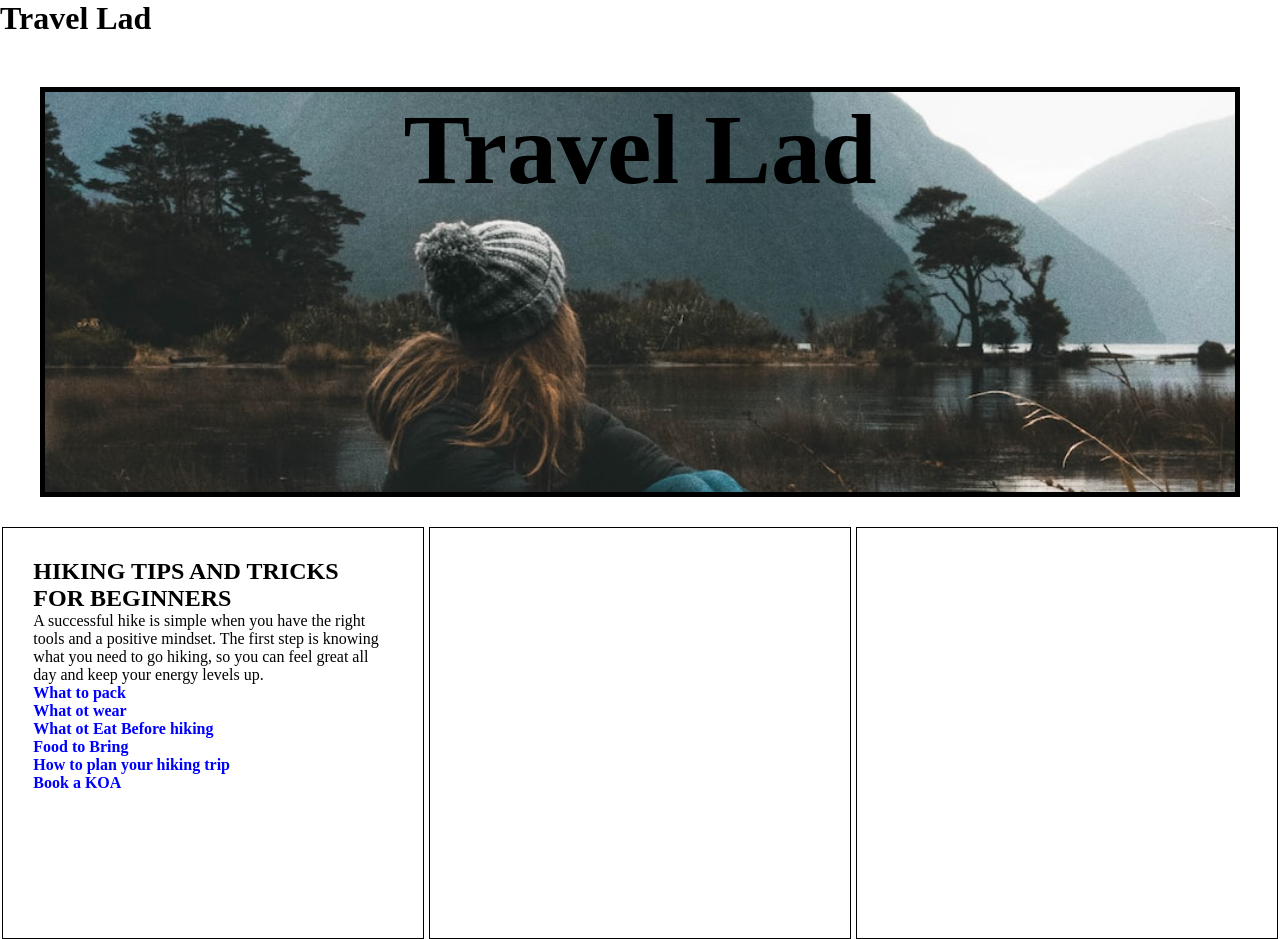
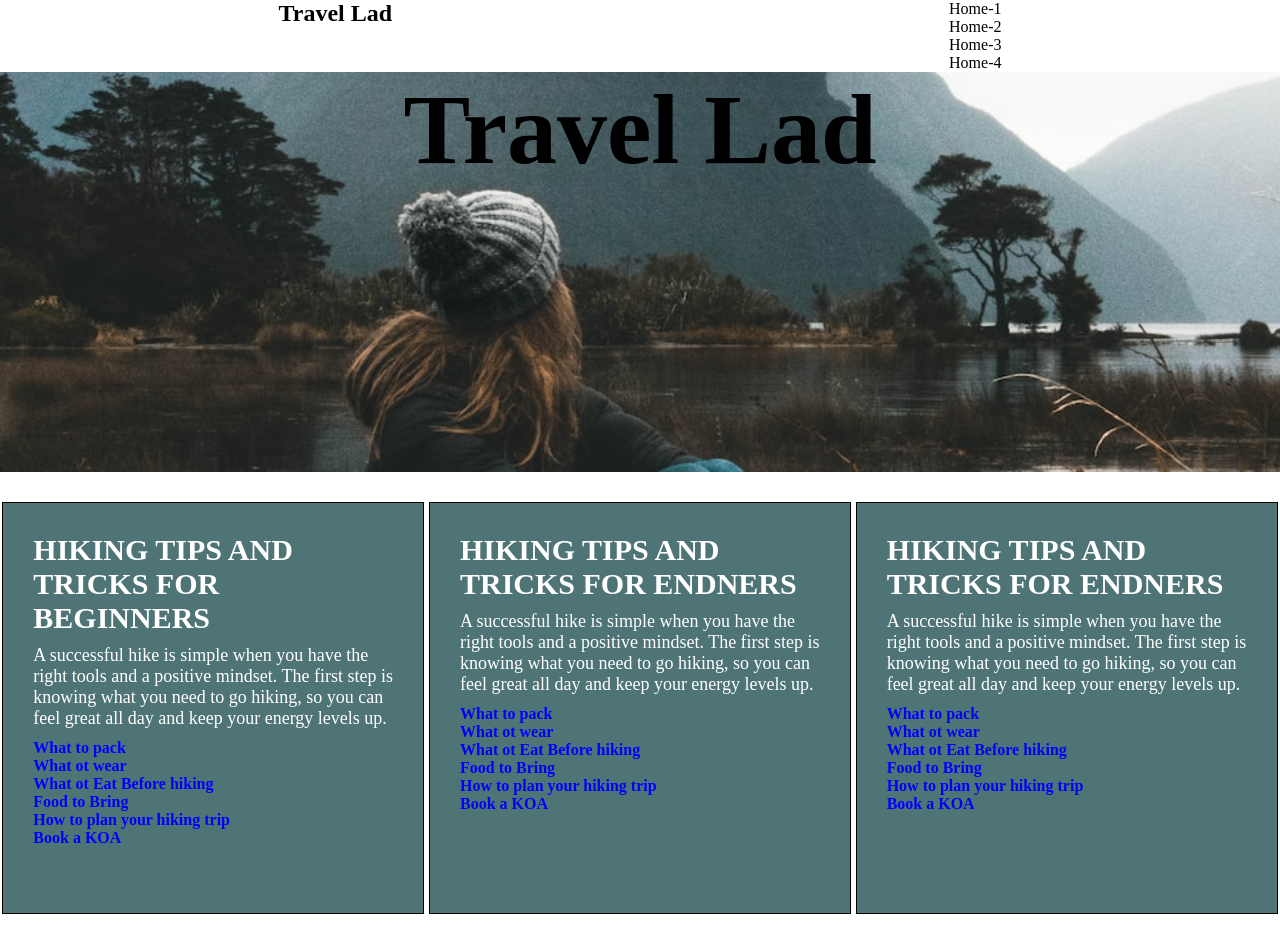
Before and after one commit to Shraban328/travel-vlog-rep, a plain HTML site: page index.html in a window 1280 px wide. After the commit the page ends 914 px from the top, so only its background shows below. Drawn offline with Linux system fonts and the light colour scheme.

Commit message:
added three boxes of tips

```diff
--- a/css/index.css
+++ b/css/index.css
@@ -1,16 +1,20 @@
-*{
-    margin: 0px;
-    padding: 0px;
+* {
+  margin: 0px;
+  padding: 0px;
+}
+.menu-bar {
+  display: flex;
+  justify-content: space-around;
 }
 .cover-pic {
   height: 400px;
   background-image: url(../pictures/photo-1508867743401-21ad68d105b1.jpeg);
   background-position: 50% 65%;
   background-size: cover;
-  margin: 50px 40px 30px;
+  margin: 0px 0px 30px;
   text-align: center;
   font-size: 100px;
-  border: 5px solid black;
+  /* border: 5px solid black; */
 }
 .content-container {
   display: block;
@@ -22,8 +26,22 @@
   height: 350px;
   width: 360px;
   padding: 30px;
+  background-color: rgb(79, 116, 118);
+  color: white;
+}
 .list {
   list-style: none;
   color: blue;
   font-weight: bolder;
+  margin-top: 10px;
 }
+.options {
+  list-style: none;
+}
+.content {
+  margin-top: 10px;
+  font-size: large;
+}
+.heading {
+  font-size: 30px;
+}
--- a/index.html
+++ b/index.html
@@ -9,19 +9,28 @@
   </head>
   <body>
     <header>
-      <div class="logo">
-        <h1>Travel Lad</h1>
-      </div>
-      <div class="menubar"></div>
+      <nav>
+        <div class="menu-bar">
+          <div class="logo">
+            <h1>Travel Lad</h1>
+          </div>
+            <div class="options">
+                <li >Home-1</li>
+                <li >Home-2</li>
+                <li >Home-3</li>
+                <li >Home-4</li>
+              </div>
+      </nav>
     </header>
     <main>
       <div>
         <h1 class="cover-pic">Travel Lad</h1>
       </div>
       <div class="content-container">
+        <!-- first box -->
         <div class="tips">
-          <h2>HIKING TIPS AND TRICKS FOR BEGINNERS</h2>
-          <p>
+          <h2 class="heading">HIKING TIPS AND TRICKS FOR BEGINNERS</h2>
+          <p class="content">
             A successful hike is simple when you have the right tools and a
             positive mindset. The first step is knowing what you need to go
             hiking, so you can feel great all day and keep your energy levels
@@ -35,11 +44,43 @@
             <li>How to plan your hiking trip</li>
             <li>Book a KOA</li>
           </ul>
+          <!-- end of first box -->
         </div>
-        <div class="tips"></div>
-        <div class="tips"></div>
+        <!-- second box -->
+        <div class="tips">
+            <h2 class="heading">HIKING TIPS AND TRICKS FOR ENDNERS</h2>
+            <p class="content">
+              A successful hike is simple when you have the right tools and a positive mindset. The first step is
+              knowing what you need to go hiking, so you can feel great all day and keep your energy levels
+              up.
+            </p>
+            <ul class="list">
+                <li>What to pack</li>
+                <li>What ot wear</li>
+                <li>What ot Eat Before hiking</li>
+                <li>Food to Bring</li>
+                <li>How to plan your hiking trip</li>
+                <li>Book a KOA</li>
+            </ul>
+        </div>
+        <div class="tips">
+          <h2 class="heading">HIKING TIPS AND TRICKS FOR ENDNERS</h2>
+            <p class="content">
+              A successful hike is simple when you have the right tools and a positive mindset. The first step is
+              knowing what you need to go hiking, so you can feel great all day and keep your energy levels
+              up.
+            </p>
+            <ul class="list">
+                <li>What to pack</li>
+                <li>What ot wear</li>
+                <li>What ot Eat Before hiking</li>
+                <li>Food to Bring</li>
+                <li>How to plan your hiking trip</li>
+                <li>Book a KOA</li>
+            </ul>
+        </div>
       </div>
-    </main>
+          </main>
     <footer></footer>
   </body>
 </html>
```
